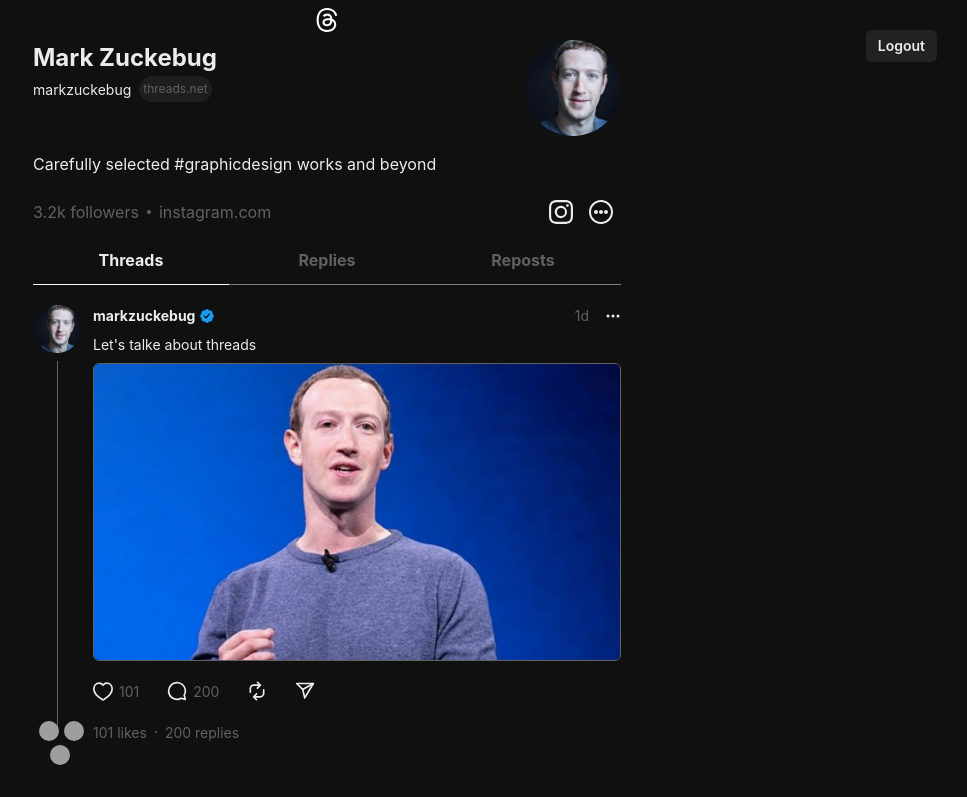
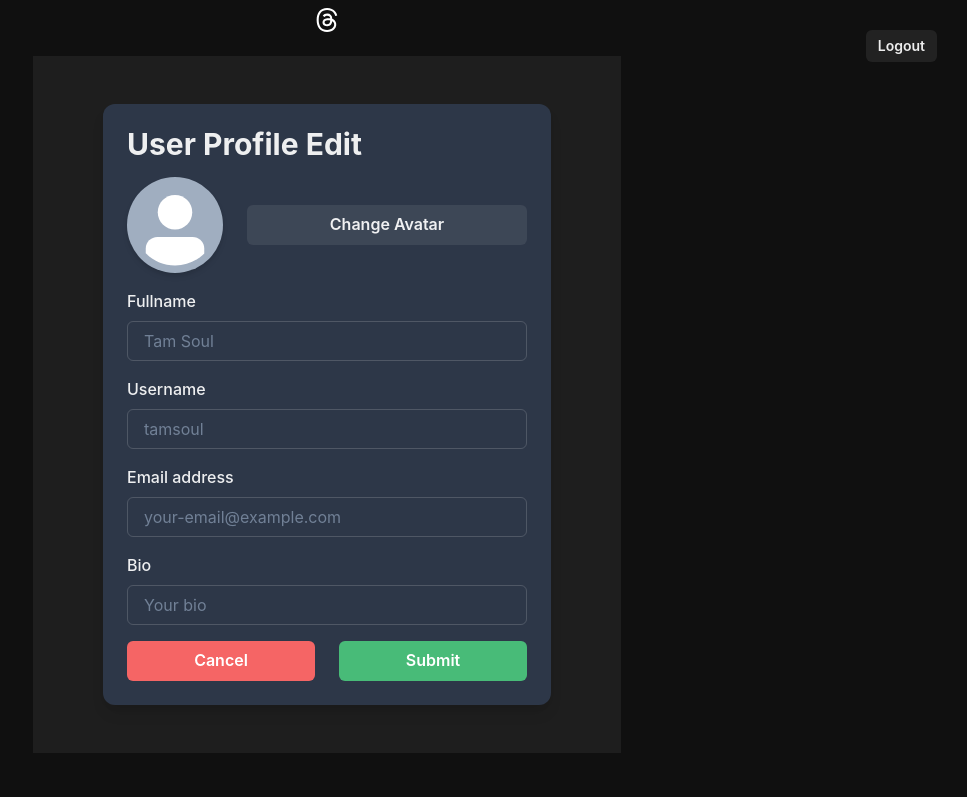
Before and after one commit to SoulMinT05/threadsnet_frontend, a React (Vite) app: page /updateProfile in a window 1280 px wide. Shown: the top 797 px of the page, without its empty margins (313-1280 px from the left). Built offline with nearby package versions, Linux system fonts and the light colour scheme; sample sign-in values are in the browser's storage; grey boxes are pictures that could not be loaded.

Commit message:
add update with image uploader cloudinary

```diff
--- a/src/App.jsx
+++ b/src/App.jsx
@@ -18,6 +18,7 @@
 import { useRecoilValue } from 'recoil';
 import userAtom from './atoms/userAtom';
 import LogoutComponent from './components/LogoutComponent/LogoutComponent';
+import UpdateProfilePage from './pages/UpdateProfilePage/UpdateProfilePage';
 
 function App() {
     const user = useRecoilValue(userAtom);
@@ -29,6 +30,8 @@
                     <Route path="/" element={user ? <HomePage /> : <Navigate to="/login" />} />
                     <Route path="/register" element={<SignUpPage />} />
                     <Route path="/login" element={!user ? <LoginPage /> : <Navigate to="/" />} />
+                    <Route path="/updateProfile" element={user ? <UpdateProfilePage /> : <Navigate to="/login" />} />
+
                     <Route path="/:username/post/:postId" element={<PostPage />} />
                     <Route path="/:username" element={<UserPage />} />
 
--- a/src/components/LogoutComponent/LogoutComponent.jsx
+++ b/src/components/LogoutComponent/LogoutComponent.jsx
@@ -2,6 +2,7 @@
 import { useSetRecoilState } from 'recoil';
 import userAtom from '../../atoms/userAtom';
 import useShowToast from '../../hooks/useShowToast';
+import { FiLogOut } from 'react-icons/fi';
 
 const LogoutComponent = () => {
     const setUser = useSetRecoilState(userAtom);
@@ -28,6 +29,7 @@
     return (
         <>
             <Button position={'fixed'} top={'30px'} right={'30px'} size={'sm'} onClick={handleLogout}>
+                {/* <FiLogOut size={20} /> */}
                 Logout
             </Button>
         </>
--- /dev/null
+++ b/src/hooks/usePreviewImg.js
@@ -0,0 +1,26 @@
+import { useState } from 'react';
+import useShowToast from './useShowToast';
+
+const usePreviewImg = () => {
+    const [imgUrl, setImgUrl] = useState(null);
+    const showToast = useShowToast();
+
+    const handleImgChange = (e) => {
+        const file = e.target.files[0];
+
+        if (file && file.type.startsWith('image/')) {
+            const reader = new FileReader(); // init new
+
+            reader.onloadend = () => {
+                setImgUrl(reader.result); //result after file is read
+            };
+            reader.readAsDataURL(file); //convert file to file base64
+        } else {
+            showToast('Invalid type file', 'Must select an image file!', 'error');
+            setImgUrl(null);
+        }
+    };
+    return { handleImgChange, imgUrl };
+};
+
+export default usePreviewImg;
--- a/src/pages/LoginPage/LoginPage.jsx
+++ b/src/pages/LoginPage/LoginPage.jsx
@@ -6,7 +6,6 @@
     FormLabel,
     Input,
     InputGroup,
-    HStack,
     InputRightElement,
     Stack,
     Button,
@@ -67,7 +66,16 @@
                             Login
                         </Heading>
                     </Stack>
-                    <Box rounded={'lg'} bg={useColorModeValue('white', 'gray.dark')} boxShadow={'lg'} p={8}>
+                    <Box
+                        rounded={'lg'}
+                        bg={useColorModeValue('white', 'gray.dark')}
+                        boxShadow={'lg'}
+                        p={8}
+                        w={{
+                            base: 'full',
+                            sm: '400px',
+                        }}
+                    >
                         <Stack spacing={4}>
                             <FormControl isRequired>
                                 <FormLabel>Email address</FormLabel>
@@ -121,7 +129,6 @@
                     </Box>
                 </Stack>
             </Flex>
-            <h1>Aith</h1>
         </>
     );
 };
--- a/src/pages/SignUpPage/SignUpPage.jsx
+++ b/src/pages/SignUpPage/SignUpPage.jsx
@@ -150,7 +150,6 @@
                     </Box>
                 </Stack>
             </Flex>
-            <h1>Aith</h1>
         </>
     );
 };
--- /dev/null
+++ b/src/pages/UpdateProfilePage/UpdateProfilePage.jsx
@@ -0,0 +1,199 @@
+import {
+    Button,
+    Flex,
+    FormControl,
+    FormLabel,
+    Heading,
+    Input,
+    Stack,
+    useColorModeValue,
+    Avatar,
+    Center,
+} from '@chakra-ui/react';
+import { useEffect, useRef, useState } from 'react';
+import userAtom from '../../atoms/userAtom';
+import { useRecoilState } from 'recoil';
+import usePreviewImg from '../../hooks/usePreviewImg';
+import useShowToast from '../../hooks/useShowToast';
+
+const UpdateProfilePage = () => {
+    const [user, setUser] = useRecoilState(userAtom);
+    console.log('user: ', user);
+    const [inputs, setInputs] = useState({
+        name: user.userData?.name,
+        username: user.userData?.username,
+        email: user.userData?.email,
+        bio: user.userData?.bio,
+        password: '',
+    });
+    const fileRef = useRef(null);
+
+    const { handleImgChange, imgUrl } = usePreviewImg();
+    const showToast = useShowToast();
+
+    const handleSubmit = async (e) => {
+        e.preventDefault();
+        try {
+            const userLogin = JSON.parse(localStorage.getItem('userLogin'));
+            const accessToken = userLogin?.accessToken;
+            const res = await fetch(`/api/user/updateInfoFromUser`, {
+                method: 'PUT',
+                headers: {
+                    'Content-Type': 'application/json',
+                    Authorization: `Bearer ${accessToken}`,
+                },
+                body: JSON.stringify({
+                    ...inputs,
+                    avatar: imgUrl,
+                }),
+            });
+            console.log('res: ', res);
+            const data = await res.json();
+            console.log('data: ', data);
+            if (!data.success) {
+                console.log('data: ', data);
+                showToast('Error', 'Update info failed', 'error');
+                return;
+            }
+
+            const updatedUser = {
+                ...userLogin.userData, // Retain the current info user
+                ...data.user,
+            };
+            console.log('inputs: ', inputs);
+
+            const updatedUserLogin = {
+                success: data.success,
+                message: data.message || 'Update successful',
+                accessToken: userLogin.accessToken, // Retain accessToken
+                userData: updatedUser, // Update info user
+            };
+
+            console.log('userLogin: ', userLogin);
+
+            localStorage.setItem('userLogin', JSON.stringify(updatedUserLogin));
+            showToast('Success', 'Update info successfully', 'success');
+            console.log('updatedUserLogin: ', updatedUserLogin);
+            setUser(updatedUserLogin.userData);
+        } catch (error) {
+            showToast('Error', error, 'error');
+        }
+    };
+
+    return (
+        <div>
+            <form onSubmit={handleSubmit}>
+                <Flex align={'center'} justify={'center'} bg={useColorModeValue('white', 'gray.dark')} my={6}>
+                    <Stack
+                        spacing={4}
+                        w={'full'}
+                        maxW={'md'}
+                        bg={useColorModeValue('white', 'gray.700')}
+                        rounded={'xl'}
+                        boxShadow={'lg'}
+                        p={6}
+                        my={12}
+                    >
+                        <Heading lineHeight={1.1} fontSize={{ base: '2xl', sm: '3xl' }}>
+                            User Profile Edit
+                        </Heading>
+                        <FormControl id="userName">
+                            <Stack direction={['column', 'row']} spacing={6}>
+                                <Center>
+                                    <Avatar size="xl" boxShadow={'md'} src={imgUrl || user.userData?.avatar} />
+                                </Center>
+                                <Center w="full">
+                                    <Button
+                                        w="full"
+                                        onClick={(e) => {
+                                            e.preventDefault();
+                                            return fileRef.current.click();
+                                        }}
+                                    >
+                                        Change Avatar
+                                    </Button>
+                                    <Input type="file" hidden ref={fileRef} onChange={handleImgChange} />
+                                </Center>
+                            </Stack>
+                        </FormControl>
+                        <FormControl>
+                            <FormLabel>Fullname</FormLabel>
+                            <Input
+                                value={inputs.name}
+                                onChange={(e) => setInputs({ ...inputs, name: e.target.value })}
+                                placeholder="Tam Soul"
+                                _placeholder={{ color: 'gray.500' }}
+                                type="text"
+                            />
+                        </FormControl>
+                        <FormControl>
+                            <FormLabel>Username</FormLabel>
+                            <Input
+                                value={inputs.username}
+                                onChange={(e) => setInputs({ ...inputs, username: e.target.value })}
+                                placeholder="tamsoul"
+                                _placeholder={{ color: 'gray.500' }}
+                                type="text"
+                            />
+                        </FormControl>
+                        <FormControl>
+                            <FormLabel>Email address</FormLabel>
+                            <Input
+                                value={inputs.email}
+                                onChange={(e) => setInputs({ ...inputs, email: e.target.value })}
+                                placeholder="your-email@example.com"
+                                _placeholder={{ color: 'gray.500' }}
+                                type="email"
+                            />
+                        </FormControl>
+                        <FormControl>
+                            <FormLabel>Bio</FormLabel>
+                            <Input
+                                value={inputs.bio}
+                                onChange={(e) => setInputs({ ...inputs, bio: e.target.value })}
+                                placeholder="Your bio"
+                                _placeholder={{ color: 'gray.500' }}
+                                type="text"
+                            />
+                        </FormControl>
+                        {/* <FormControl>
+                            <FormLabel>Password</FormLabel>
+                            <Input
+                                value={inputs.password}
+                                onChange={(e) => setInputs({ ...inputs, password: e.target.value })}
+                                placeholder="Your password"
+                                _placeholder={{ color: 'gray.500' }}
+                                type="text"
+                            />
+                        </FormControl> */}
+                        <Stack spacing={6} direction={['column', 'row']}>
+                            <Button
+                                bg={'red.400'}
+                                color={'white'}
+                                w="full"
+                                _hover={{
+                                    bg: 'red.500',
+                                }}
+                            >
+                                Cancel
+                            </Button>
+                            <Button
+                                bg={'green.400'}
+                                color={'white'}
+                                w="full"
+                                _hover={{
+                                    bg: 'green.500',
+                                }}
+                                type="submit"
+                            >
+                                Submit
+                            </Button>
+                        </Stack>
+                    </Stack>
+                </Flex>
+            </form>
+        </div>
+    );
+};
+
+export default UpdateProfilePage;
```
